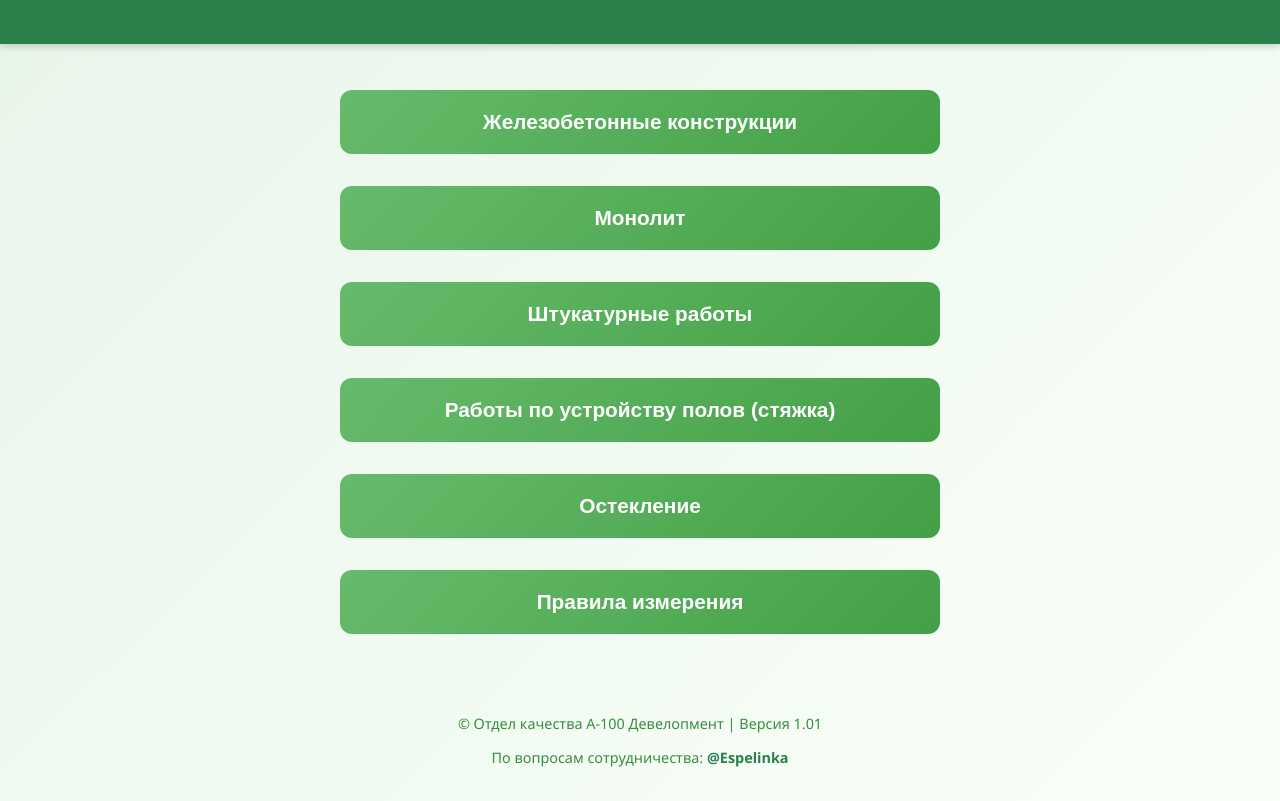
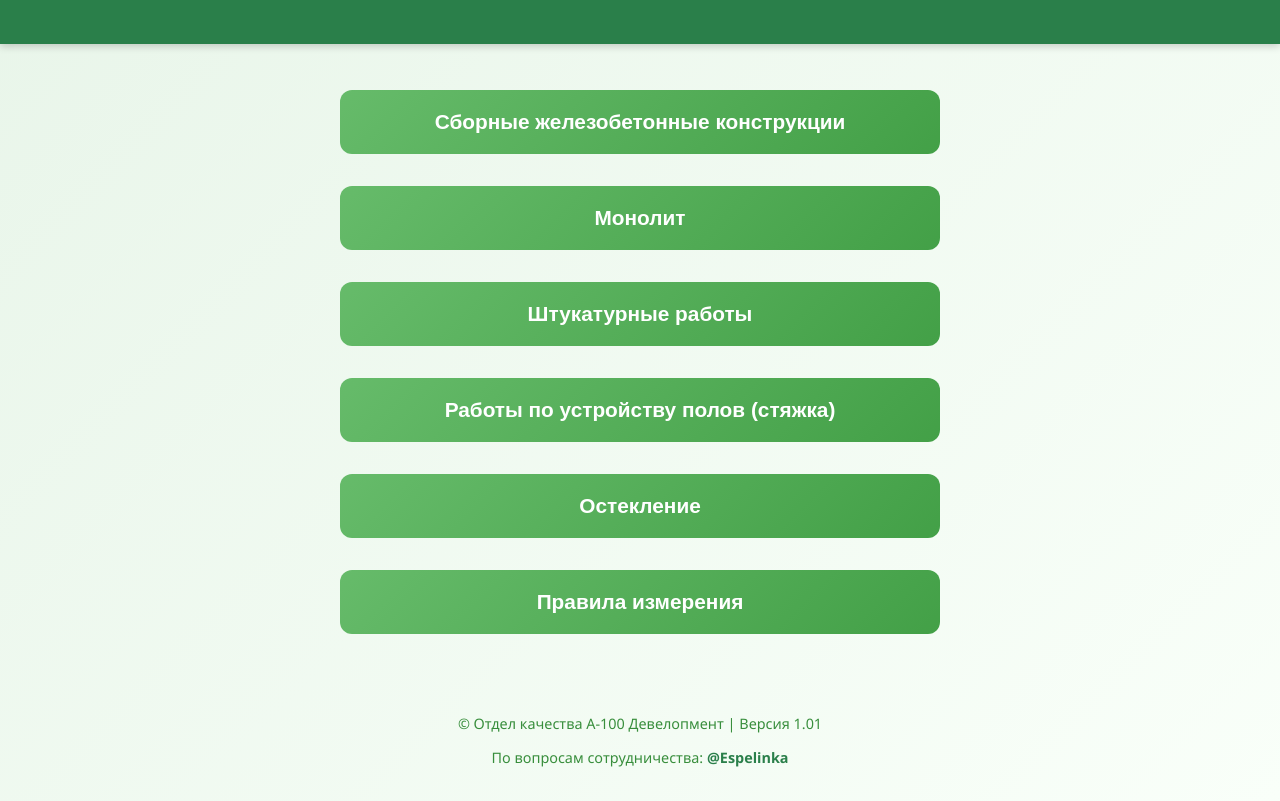
Before and after one commit to Espelinka/otdel-kachestva-a100, a plain HTML site: page index.html in a window 1280 px wide. Shown: the part 92-893 px from the top of the page. Drawn offline with Linux system fonts and the light colour scheme.

Commit message:
Update index.html

```diff
--- a/index.html
+++ b/index.html
@@ -15,7 +15,7 @@
   </header>
 
   <main id="main-screen" class="fade-in">
-    <button class="main-btn" onclick="showSection('concrete')">Железобетонные конструкции</button>
+    <button class="main-btn" onclick="showSection('concrete')">Сборные железобетонные конструкции</button>
     <button class="main-btn" onclick="showSection('monolith')">Монолит</button>
     <button class="main-btn" onclick="showSection('plaster')">Штукатурные работы</button>
     <button class="main-btn" onclick="showSection('floor')">Работы по устройству полов (стяжка)</button>
```
